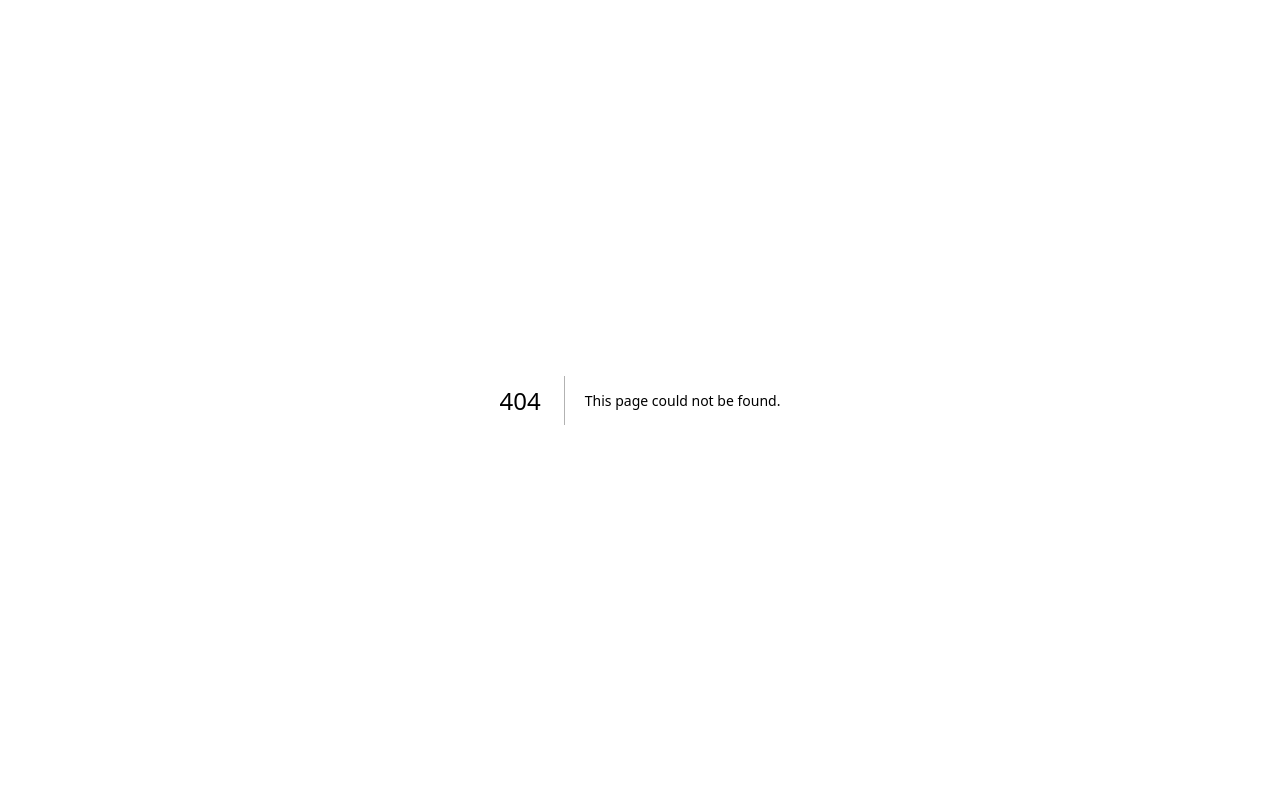
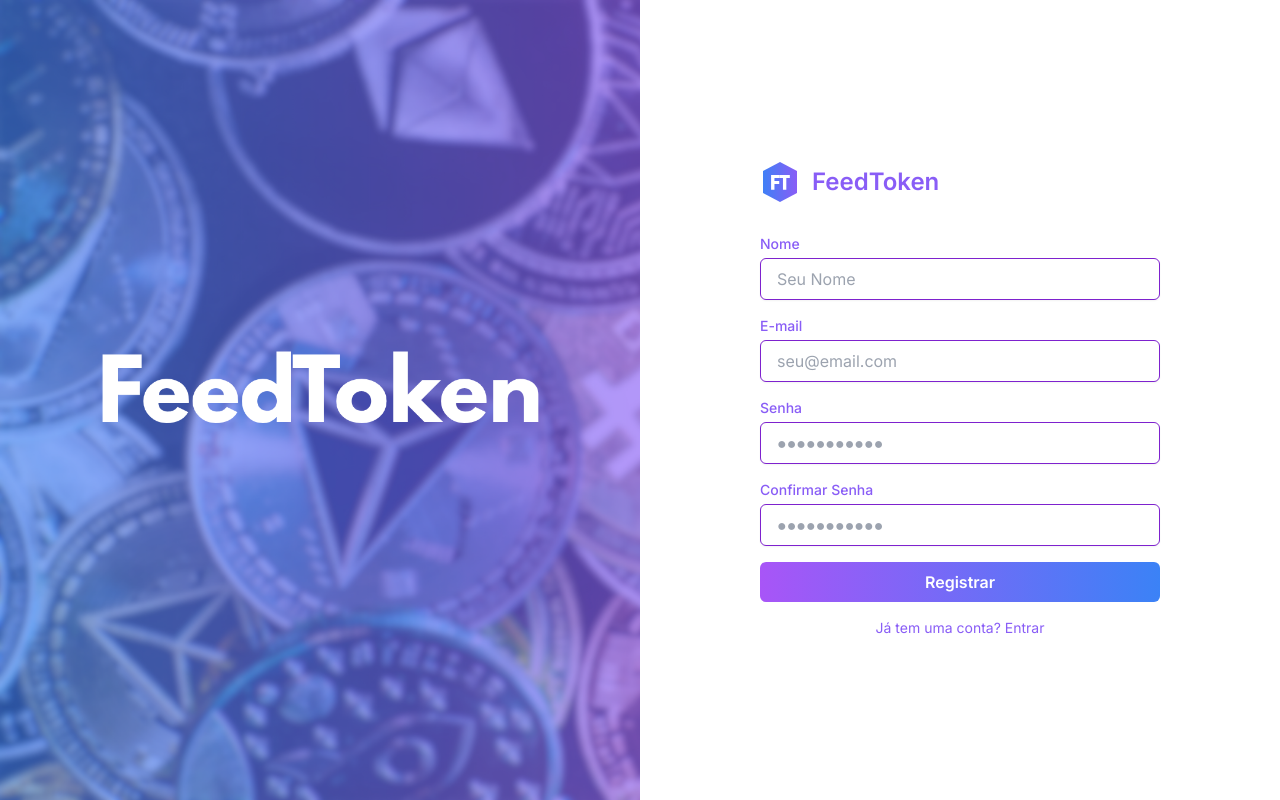
Before and after one commit to TransferoNovaIguacu/feedback-company-front, a Next.js app: page /auth/register in a window 1280 px wide. Before the commit this address had no page. Built offline with nearby package versions, Linux system fonts and the light colour scheme.

Commit message:
feat: implement registration page and update navigation links to point to the registration route

```diff
--- /dev/null
+++ b/app/auth/register/page.tsx
@@ -0,0 +1,88 @@
+import Image from "next/image";
+import Head from "next/head";
+import backgroundft from "@/public/png/backgroundft.png";
+import logoo from "@/public/svg/logoo.svg"
+import { Botao1 } from "@/app/components/Botao";
+
+export default function Register() {
+  return (
+    <>
+      <Head>
+        <title>Registro | FeedToken</title>
+      </Head>
+      <div className="flex flex-col md:flex-row h-screen text-purple-950 bg-white">
+        {/* Lado esquerdo: visível só no desktop */}
+        <div className="hidden md:block md:w-1/2 bg-gradient-to-t from-primary to-secondary relative">
+          <Image
+            src={backgroundft}
+            alt="Ethereum background"
+            layout="fill"
+            objectFit="cover"
+          />
+          <div className="absolute inset-0 flex items-center justify-center">
+            <h1 className="text-white text-5xl font-bold"></h1>
+          </div>
+        </div>
+
+        {/* Lado direito: ocupa tudo no mobile, metade no desktop */}
+        <div className="w-full h-full md:w-1/2 flex items-center justify-center bg-white">
+          <div className="w-full max-w-md px-6 py-12">
+            <div className="flex items-center mb-8">
+              <Image
+                src={logoo}
+                alt="FeedToken logo"
+                width={40}
+                height={40}
+                className="mr-3"
+              />
+              <h2 className="text-2xl font-semibold text-primary">FeedToken</h2>
+            </div>
+
+            <form className="space-y-4">
+              <div>
+                <label className="block text-sm font-medium text-primary">Nome</label>
+                <input
+                  type="text"
+                  className="mt-1 block w-full rounded-md border border-purple-700 shadow-sm focus:border-primary focus:ring-primary px-4 py-2 text-black"
+                placeholder="Seu Nome"/>
+              </div>
+
+              <div>
+                <label className="block text-sm font-medium text-primary">E-mail</label>
+                <input
+                  type="email"
+                  className="mt-1 block w-full rounded-md border border-purple-700 shadow-sm focus:border-primary focus:ring-primary px-4 py-2 text-black"
+                  placeholder="seu@email.com"
+                  />
+              </div>
+
+              <div>
+                <label className="block text-sm font-medium text-primary">Senha</label>
+                <input
+                  type="password"
+                  className="mt-1 block w-full rounded-md border border-purple-700 shadow-sm focus:border-primary focus:ring-primary px-4 py-2"
+                  placeholder="&#9679;&#9679;&#9679;&#9679;&#9679;&#9679;&#9679;&#9679;&#9679;&#9679;&#9679;"
+                />
+              </div>
+
+              <div>
+                <label className="block text-sm font-medium text-primary">Confirmar Senha</label>
+                <input
+                  type="password"
+                  className="mt-1 block w-full rounded-md border border-purple-700 shadow-sm focus:border-primary focus:ring-primary px-4 py-2"
+                  placeholder="&#9679;&#9679;&#9679;&#9679;&#9679;&#9679;&#9679;&#9679;&#9679;&#9679;&#9679;"
+                />
+              </div>
+
+            <Botao1 texto="Registrar"/>
+
+              <div className="text-center text-sm text-primary hover:underline cursor-pointer">
+                Já tem uma conta? Entrar
+              </div>
+            </form>
+          </div>
+        </div>
+      </div>
+    </>
+  );
+}
--- a/app/components/AvailableEvaluations.tsx
+++ b/app/components/AvailableEvaluations.tsx
@@ -28,7 +28,7 @@ export default function AvailableEvaluations() {
             reward: "+60 FTK",
             rewardBg: "bg-[#282B33]",
             rewardText: "text-white",
-            href: "/en-construcao",
+            href: "/auth/login",
           },
           {
             id: 2,
@@ -40,7 +40,7 @@ export default function AvailableEvaluations() {
             reward: "+120 FTK",
             rewardBg: "bg-[#5A388D]",
             rewardText: "text-white",
-            href: "/en-construcao",
+            href: "/auth/login",
           },
           {
             id: 3,
@@ -52,7 +52,7 @@ export default function AvailableEvaluations() {
             reward: "+85 FTK",
             rewardBg: "bg-[#285A38]",
             rewardText: "text-white",
-            href: "/en-construcao",
+            href: "/auth/login",
           },
         ];
         setEvaluations(mockData);
--- a/app/components/CTAInstitucional.tsx
+++ b/app/components/CTAInstitucional.tsx
@@ -26,7 +26,7 @@ export default function CTA() {
                 <div className="flex flex-col md:flex-row justify-center gap-5 py-3 px-1 mb-9">
 
                     {/* Define que o botão só ocupa a largura do conteúdo interno */}
-                    <a href="/en-construcao" className="w-fit">
+                    <a href="/auth/register" className="w-fit">
                         <Botao1 texto={"Cadastre-se como Avaliador."} />
                     </a>
 
--- a/app/components/Como_funciona.tsx
+++ b/app/components/Como_funciona.tsx
@@ -60,7 +60,7 @@ export default function ComoFunciona() {
               </ul>
             </div>
             <a
-              href="/en-construcao"
+              href="/auth/login"
               className="w-full flex justify-center items-center"
             >
               <Botao2 texto="Saiba mais" />
@@ -114,7 +114,7 @@ export default function ComoFunciona() {
               </ul>
             </div>
             <a
-              href="/en-construcao"
+              href="/auth/login"
               className="w-full flex justify-center items-center"
             >
               <Botao1 texto="Começar agora"></Botao1>
@@ -162,7 +162,7 @@ export default function ComoFunciona() {
               </ul>
             </div>
             <a
-              href="/en-construcao"
+              href="/auth/login"
               className="w-full flex justify-center items-center"
             >
               <Botao2 texto="Explorar tokens" />
--- a/app/components/HeroPage.tsx
+++ b/app/components/HeroPage.tsx
@@ -14,7 +14,7 @@ export default function HeroPage() {
                     </p>
                     <div className="flex flex-col sm:flex-row gap-4">
                         <a
-                            href="/en-construcao"
+                            href="/auth/register"
                             className="bg-gradient-to-r from-[#3f80f6] to-[#895df6] hover:opacity-90 text-white px-6 py-3 rounded-xl font-semibold text-center"
                         >
                             Começar como Avaliador
--- a/app/components/Navbar.tsx
+++ b/app/components/Navbar.tsx
@@ -92,7 +92,7 @@ export function Navbar(): JSX.Element {
                 <Botao1 texto="Entrar" />
               </a>
               {/* Botão Cadastrar com fundo escuro */}
-              <a href="/en-construcao">
+              <a href="/auth/register">
                 <Botao2 texto="Cadastrar" />
               </a>
             </div>
```
